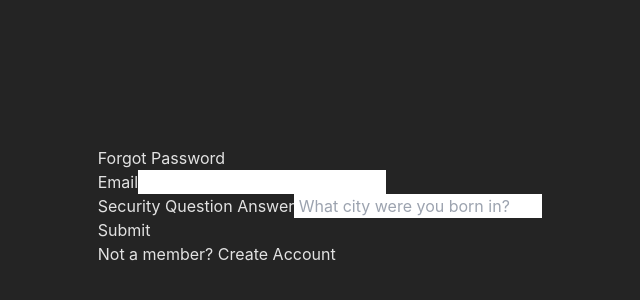
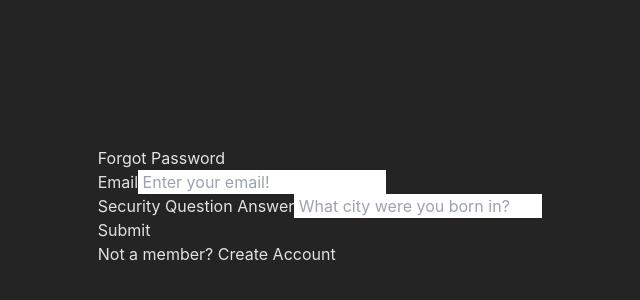
Before and after one commit to fufupatwo/swe-project, a React (Vite) app in the folder frontend/: page /ForgotPasswordPage in a window 1280 px wide. Shown: the part 194-494 px from the top of the page, without its empty margins (320-960 px from the left). Built offline with nearby package versions, Linux system fonts and the light colour scheme.

Commit message:
added email placeholder txt

```diff
--- a/frontend/src/pages/ForgotPasswordPage.jsx
+++ b/frontend/src/pages/ForgotPasswordPage.jsx
@@ -43,8 +43,15 @@
                 <form onSubmit={handleSubmit} className="mt-6 w-full">
                     <div className="mb-6 w-full">
                         <label htmlFor="useremail" className="block text-sm font-medium leading-6 text-gray-50">Email</label>
-                        <input onChange={handleChange} id="useremail" name="useremail" type="email" autoComplete="email" value={formData.useremail} required className="block w-full rounded-md border-0 py-1.5 text-gray-300 shadow-sm ring-1 ring-inset ring-gray-300 placeholder:text-gray-400 focus:ring-2 focus:ring-inset focus:ring-indigo-600 sm:text-sm sm:leading-6" />
-                    </div>
+                        <input
+                            onChange={handleChange}
+                            id="email"
+                            name="email"
+                            type="email"
+                            autoComplete="email"
+                            required
+                            placeholder=" Enter your email!"
+                            className="block w-full rounded-md border-0 py-1.5 text-gray-300 shadow-sm ring-1 ring-inset ring-gray-300 placeholder:text-gray-400 focus:ring-2 focus:ring-inset focus:ring-indigo-600 sm:text-sm sm:leading-6"/>                    </div>
 
                     <div className="mb-6 w-full">
                         <label htmlFor="securityQuestionAnswer" className="block text-sm font-medium leading-6 text-gray-50">Security Question Answer</label>
```
